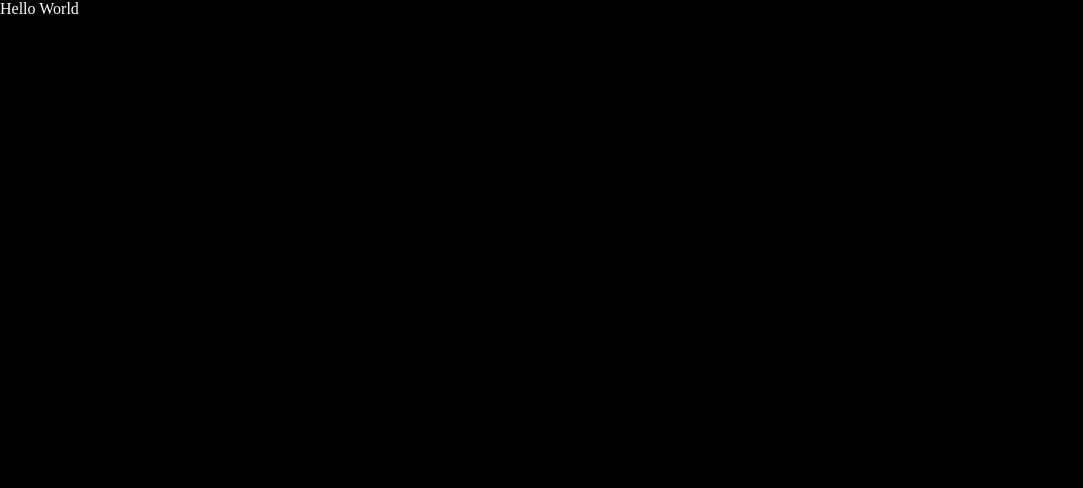
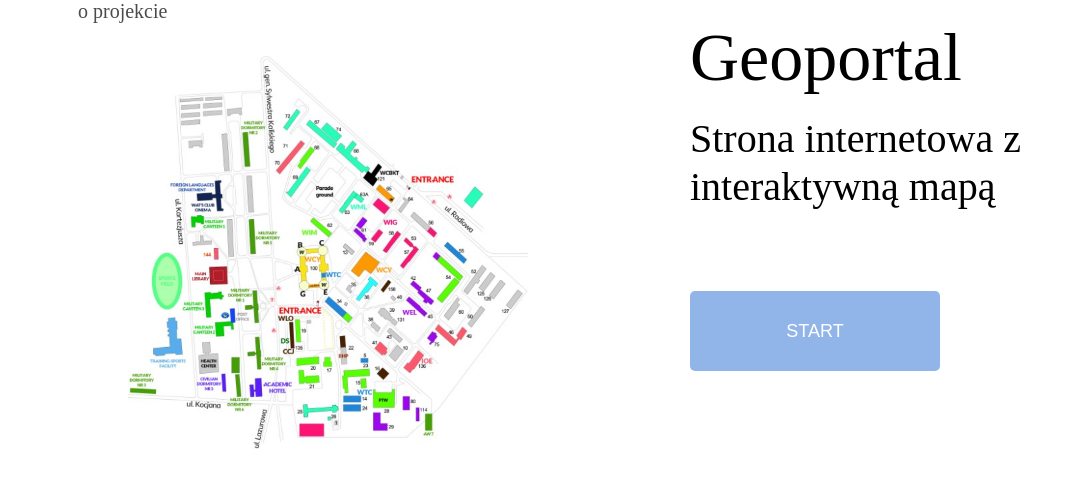
Before and after one commit to markos787/prgeo_01_mw, a React (Create React App) app: page / in a window 1280 px wide. Shown: the top 488 px of the page, without its empty margins (0-1083 px from the left). Built offline with nearby package versions, Linux system fonts and the light colour scheme.

Commit message:
feat landing page

```diff
--- a/src/components/home/Home.css
+++ b/src/components/home/Home.css
@@ -1,6 +1,94 @@
 .home {
-  background-color: black;
+  /* background-color: black; */
   color: white;
   width: 100vw;
   height: 100vh;
+  display: flex;
+  justify-content: center;
 }
+.home_left {
+  /* background-color: beige; */
+  width: 40vw;
+  justify-content: center;
+  align-items: center;
+  margin: 50px;
+}
+
+.home_right {
+  /* background-color: rgb(25, 9, 36); */
+  width: 40vw;
+  display: flex;
+  flex-direction: column;
+  align-content: center;
+}
+.plan_wat {
+  width: 400px;
+}
+
+.home_right_title {
+  /* Geoportal */
+  font-style: normal;
+  font-weight: 400;
+  font-size: 68px;
+  line-height: 115px;
+  /* align-items: ; */
+
+  color: #000000;
+}
+.home_right_subtitle {
+  font-style: normal;
+  font-weight: 400;
+  font-size: 40px;
+  line-height: 48px;
+  display: flex;
+  align-items: center;
+
+  color: #000000;
+}
+.home_right_btn {
+  font-size: 18px;
+  width: 250px;
+  height: 80px;
+  left: 1358px;
+  margin: 10vh 0;
+  background-color: rgba(39, 108, 211, 0.5);
+  border-color: transparent;
+  border-radius: 5px;
+
+  color: #fff;
+}
+.home_right_btn:hover {
+  background-color: #fff;
+  color: #fff;
+  border-color: blue;
+}
+.home_top_about {
+  font-style: normal;
+  font-size: 20px;
+  position: absolute;
+
+  color: #4d4a4a;
+}
+.home_top {
+  min-height: 15vh;
+  background-color: aqua;
+}
+.home.bottom {
+  display: flex;
+  justify-content: center;
+  align-items: center;
+  flex-direction: row;
+}
+
+@media screen and (max-width: 1000px) {
+  * {
+    background-color: blue;
+  }
+  .home_bottom {
+    flex-direction: column;
+  }
+  .plan_wat {
+    width: 90vw;
+    margin: 0 10vw;
+  }
+}
--- a/src/components/home/Home.js
+++ b/src/components/home/Home.js
@@ -1,8 +1,28 @@
 import React from "react";
 import "./Home.css";
+import plan_wat from "./plan_wat.jpg";
+function Home({ text }) {
+  return (
+    <div className="home">
+      <div className="homme_top">
+        <div className="home_top_about">o projekcie</div>
+      </div>
+      <div className="home_botton"></div>
+      <div className="home_left">
+        <img className="plan_wat" src={plan_wat} alt="logo" />
+      </div>
 
-function Home({ text }) {
-  return <div className="home">Hello {text}</div>;
+      <div className="home_right">
+        <div className="home_right_title">Geoportal</div>
+
+        <div className="home_right_subtitle">
+          Strona internetowa z interaktywną mapą
+        </div>
+
+        <button className="home_right_btn">START</button>
+      </div>
+    </div>
+  );
 }
 
 export default Home;
```
Also changed, not shown: src/components/home/plan_wat.jpg (added).
